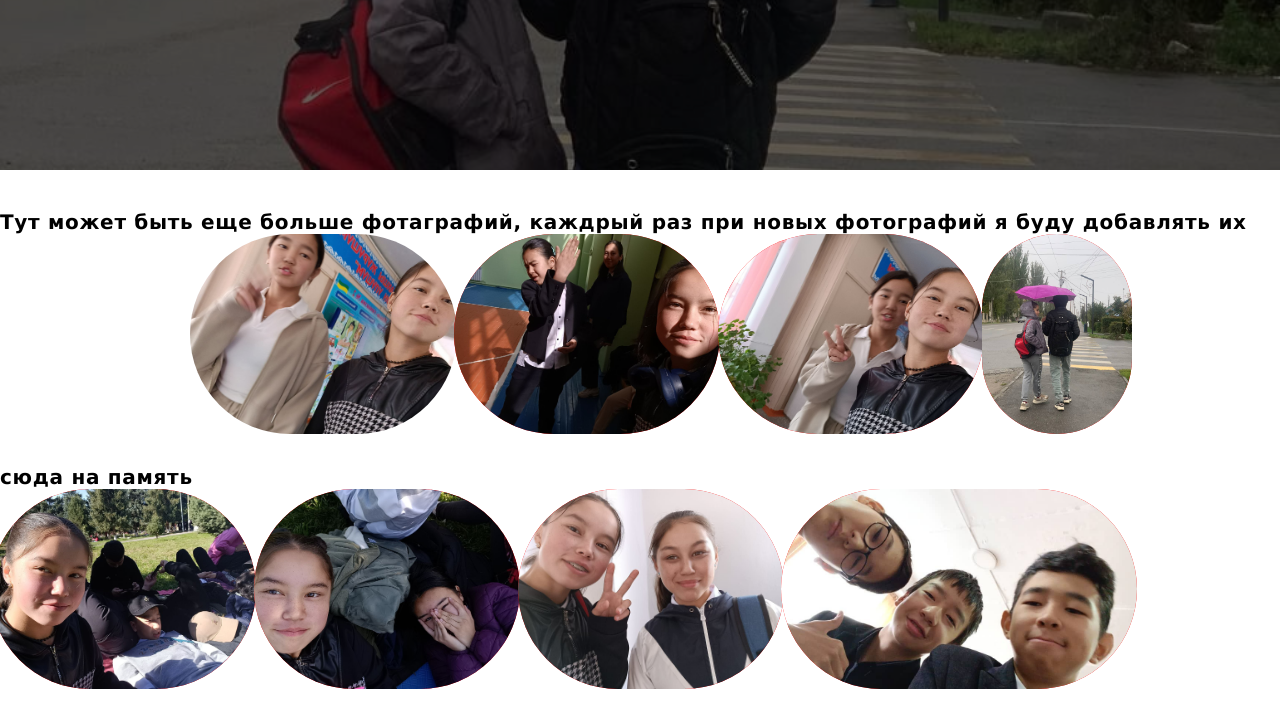
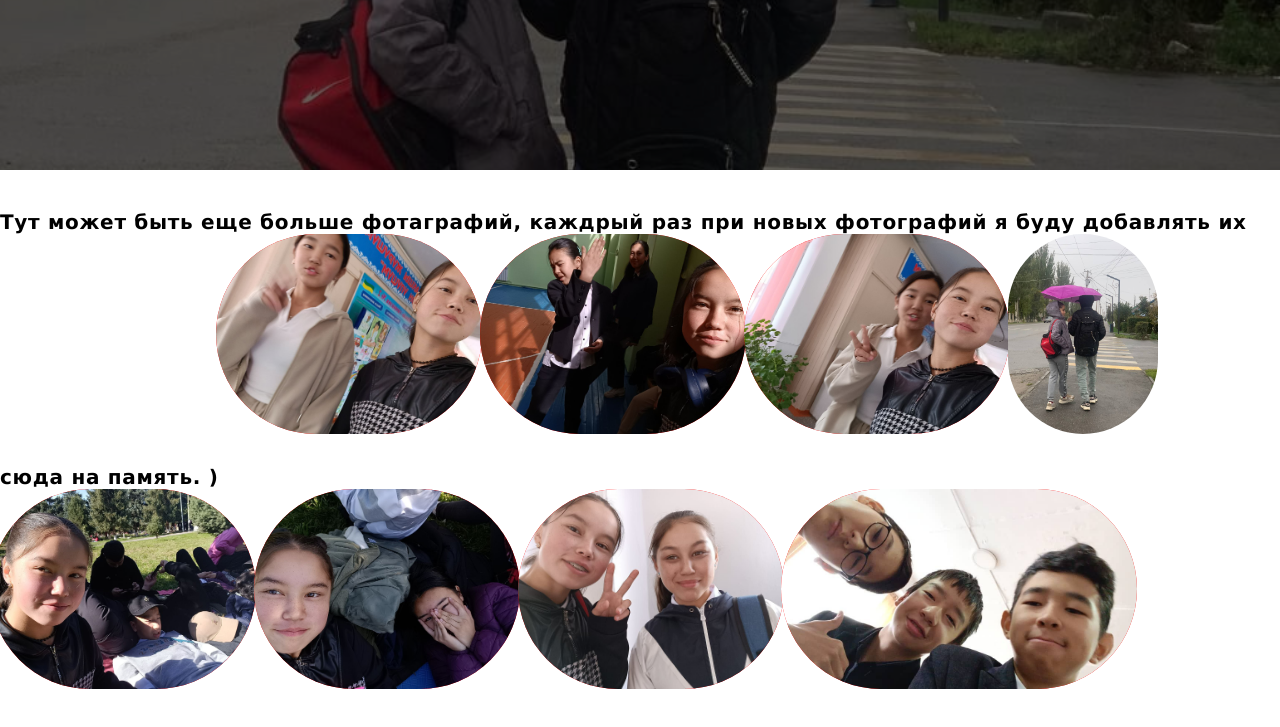
Before and after one commit to justarozzi/myquenn, a plain HTML site: page index.html in a window 1280 px wide. Shown: the part 631-1358 px from the top of the page. Drawn offline with Linux system fonts and the light colour scheme.

Commit message:
Update index.html

```diff
--- a/index.html
+++ b/index.html
@@ -64,7 +64,13 @@
               <h2 class="h2">
                 Тут может быть еще больше фотаграфий, каждрый раз при новых
                 фотографий
-                я буду добавлять их сюда на память
+                я буду добавлять их сюда на память.
+
+
+
+
+
+                  )
                 <img src="img/lovefoto1.jpeg" alt="">
                 <img src="img/lovefoto2.jpeg" alt="">
                 <img src="img/lovefoto3.jpeg" alt="">
```
